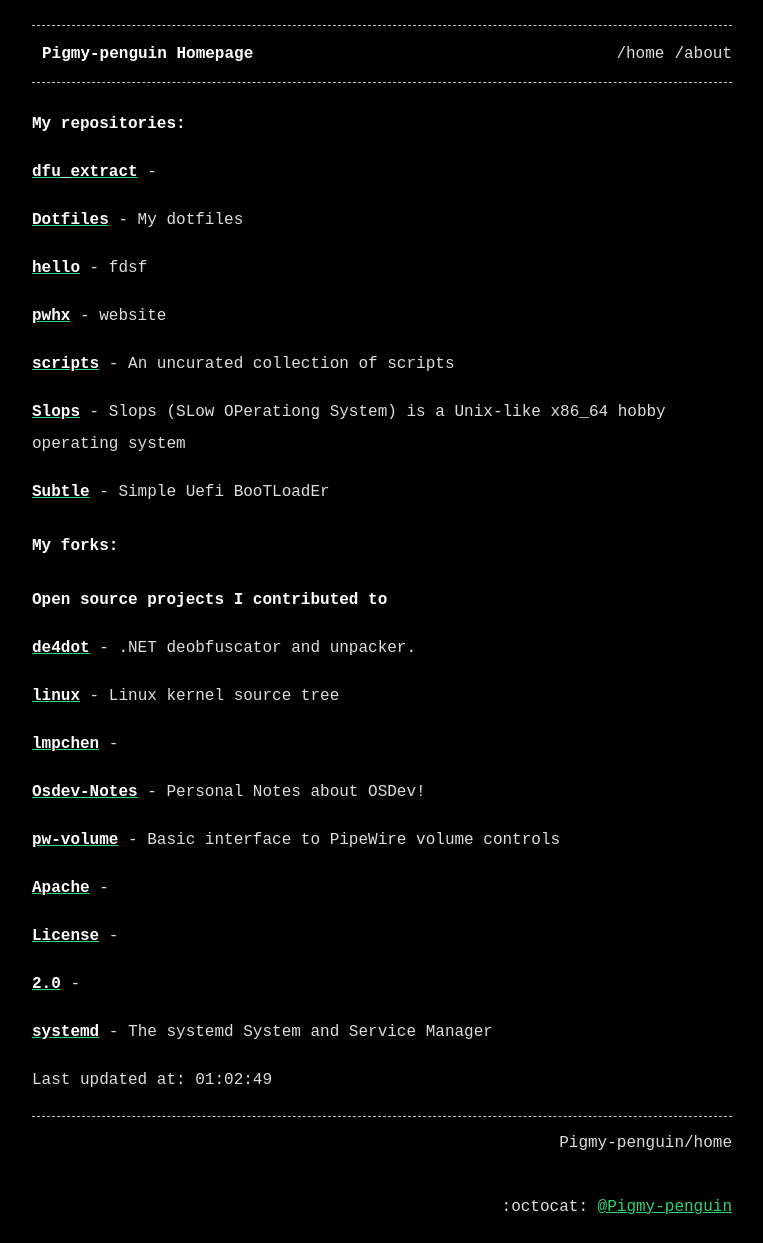
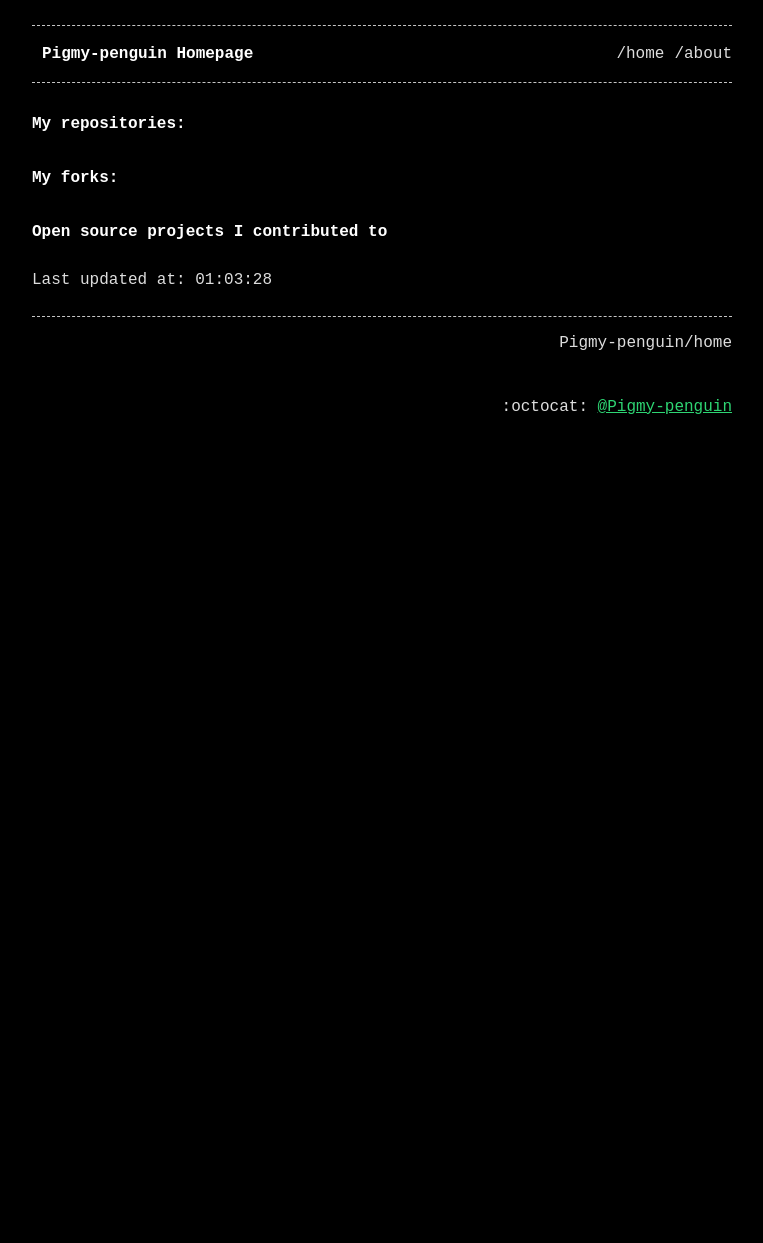
Before and after one commit to Pigmy-penguin/Pigmy-penguin.github.io, a Jekyll site: the page built from index.md, in a window 1280 px wide. Shown: the whole page, without its empty margins (258-1021 px from the left). Built offline with Jekyll 4.4.1, drawn with Linux system fonts in a browser that asks for light colours; after the commit the page ends 900 px from its top, so only the background shows below that.

Commit message:
Auto updating the website

```diff
--- a/index.md
+++ b/index.md
@@ -7,40 +7,8 @@ title: Pigmy-penguin Homepage
 
 ## My repositories:
 
-[**dfu_extract**](https://github.com/Pigmy-penguin/dfu_extract) -
-
-[**Dotfiles**](https://github.com/Pigmy-penguin/Dotfiles) - My dotfiles
-
-[**hello**](https://github.com/Pigmy-penguin/hello) - fdsf
-
-[**pwhx**](https://github.com/Pigmy-penguin/pwhx) - website
-
-[**scripts**](https://github.com/Pigmy-penguin/scripts) - An uncurated collection of scripts
-
-[**Slops**](https://github.com/Pigmy-penguin/Slops) - Slops (SLow OPerationg System) is a Unix-like x86_64 hobby operating system
-
-[**Subtle**](https://github.com/Pigmy-penguin/Subtle) - Simple Uefi BooTLoadEr
-
 ## My forks:
 ### Open source projects I contributed to
 
-[**de4dot**](https://github.com/Pigmy-penguin/de4dot) - .NET deobfuscator and unpacker.
 
-[**linux**](https://github.com/Pigmy-penguin/linux) - Linux kernel source tree
-
-[**lmpchen**](https://github.com/Pigmy-penguin/lmpchen) -
-
-[**Osdev-Notes**](https://github.com/Pigmy-penguin/Osdev-Notes) - Personal Notes about OSDev!
-
-[**pw-volume**](https://github.com/Pigmy-penguin/pw-volume) - Basic interface to PipeWire volume controls
-
-[**Apache**](https://github.com/Pigmy-penguin/Apache) -
-
-[**License**](https://github.com/Pigmy-penguin/License) -
-
-[**2.0**](https://github.com/Pigmy-penguin/2.0) -
-
-[**systemd**](https://github.com/Pigmy-penguin/systemd) - The systemd System and Service Manager
-
-
-Last updated at: 01:02:49
+Last updated at: 01:03:28
```
Also changed, not shown: 2 other files.
